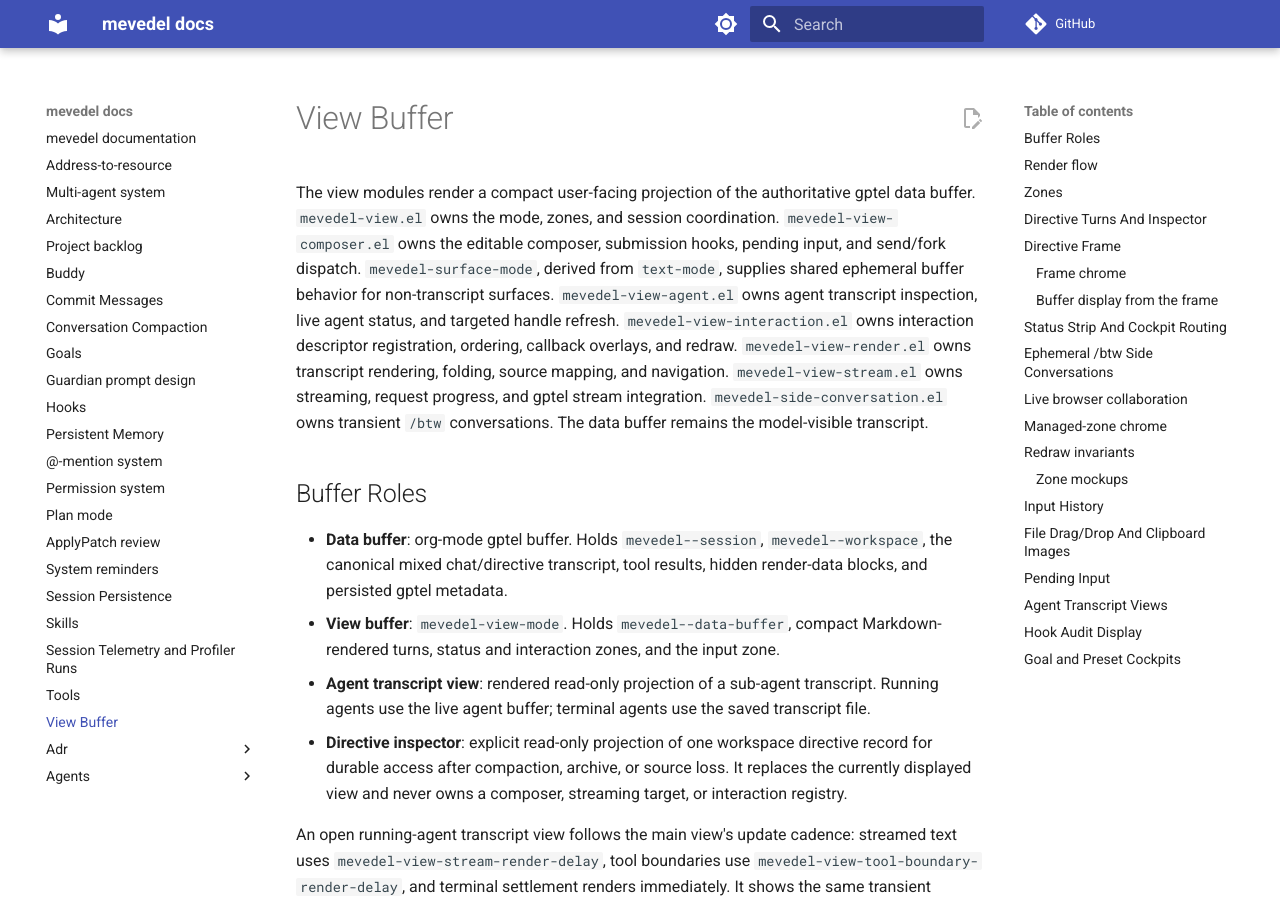
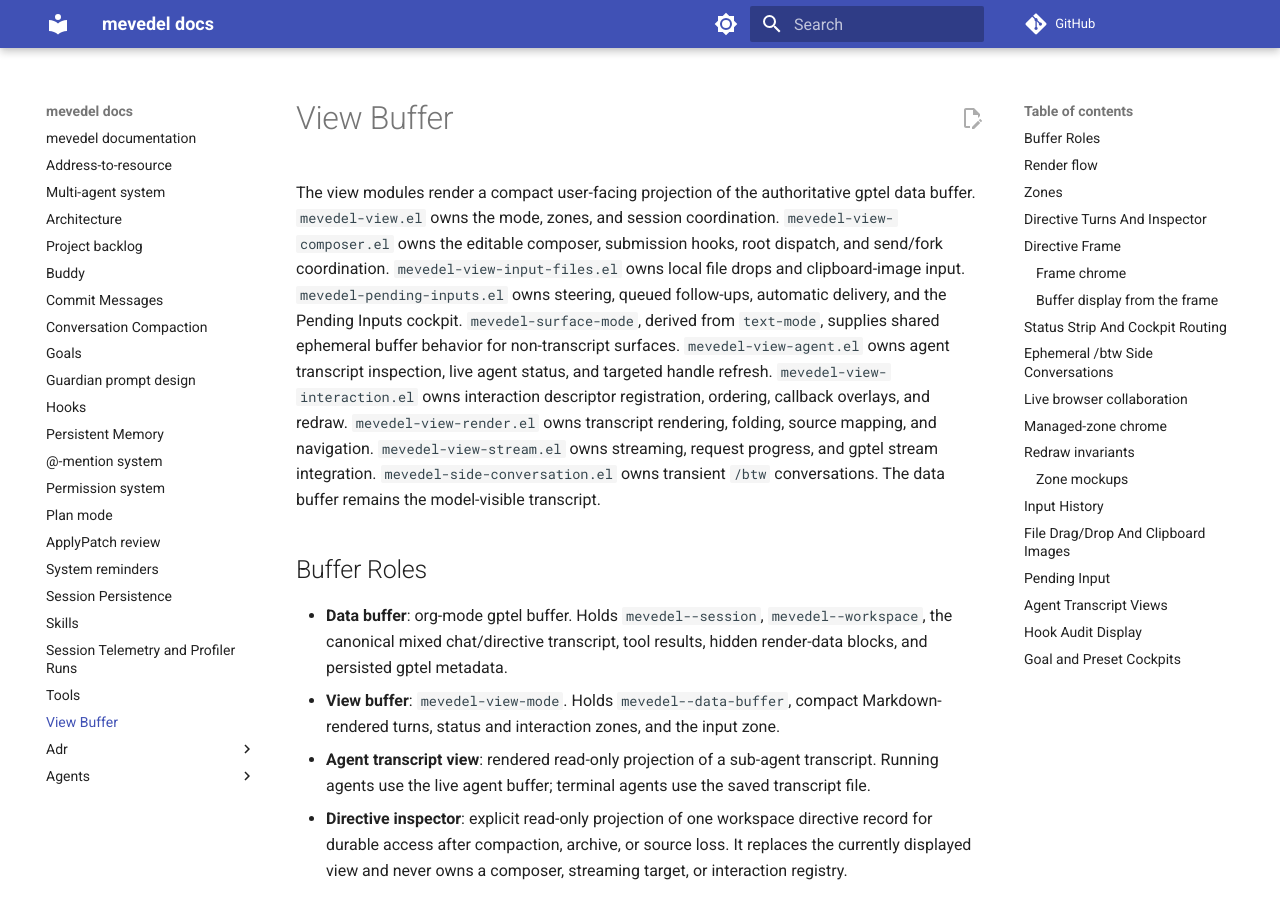
Before and after one commit to FrauH0lle/mevedel, an MkDocs documentation site: the page built from docs/view.md, in a window 1280 px wide and 900 px high. Built offline with MkDocs 1.6.1 and Material for MkDocs 9.7.7, drawn with Linux system fonts in a browser that asks for light colours; comment, search, counter and statistics services are not loaded; some of the changed text lies outside the part shown.

Commit message:
fix(view): Settle prompt and pending input ownership

```diff
--- a/docs/view.md
+++ b/docs/view.md
@@ -3,7 +3,10 @@
 The view modules render a compact user-facing projection of the authoritative
 gptel data buffer. `mevedel-view.el` owns the mode, zones, and session
 coordination. `mevedel-view-composer.el` owns the editable composer,
-submission hooks, pending input, and send/fork dispatch.
+submission hooks, root dispatch, and send/fork coordination.
+`mevedel-view-input-files.el` owns local file drops and clipboard-image input.
+`mevedel-pending-inputs.el` owns steering, queued follow-ups, automatic
+delivery, and the Pending Inputs cockpit.
 `mevedel-surface-mode`, derived from `text-mode`, supplies shared ephemeral
 buffer behavior for non-transcript surfaces.
 `mevedel-view-agent.el` owns agent transcript inspection, live agent status,
@@ -819,7 +822,8 @@ Waiting for input · 2m 14s · 1 agent blocked · 1 agent running
 
 `mevedel-view-history.el` provides comint-style input history for the
 view input zone. `mevedel-view-composer.el` owns the editable input boundary,
-completion, prompt submission, and integration with that history ring:
+completion, prompt submission, and integration with that history ring. The
+related input bindings are:
 
 - `C-c RET`: send while idle, or enqueue same-turn steering for the active
   ordinary root turn
```
Also changed, not shown: AGENTS.md (+3 -2 lines), 17 other files.
